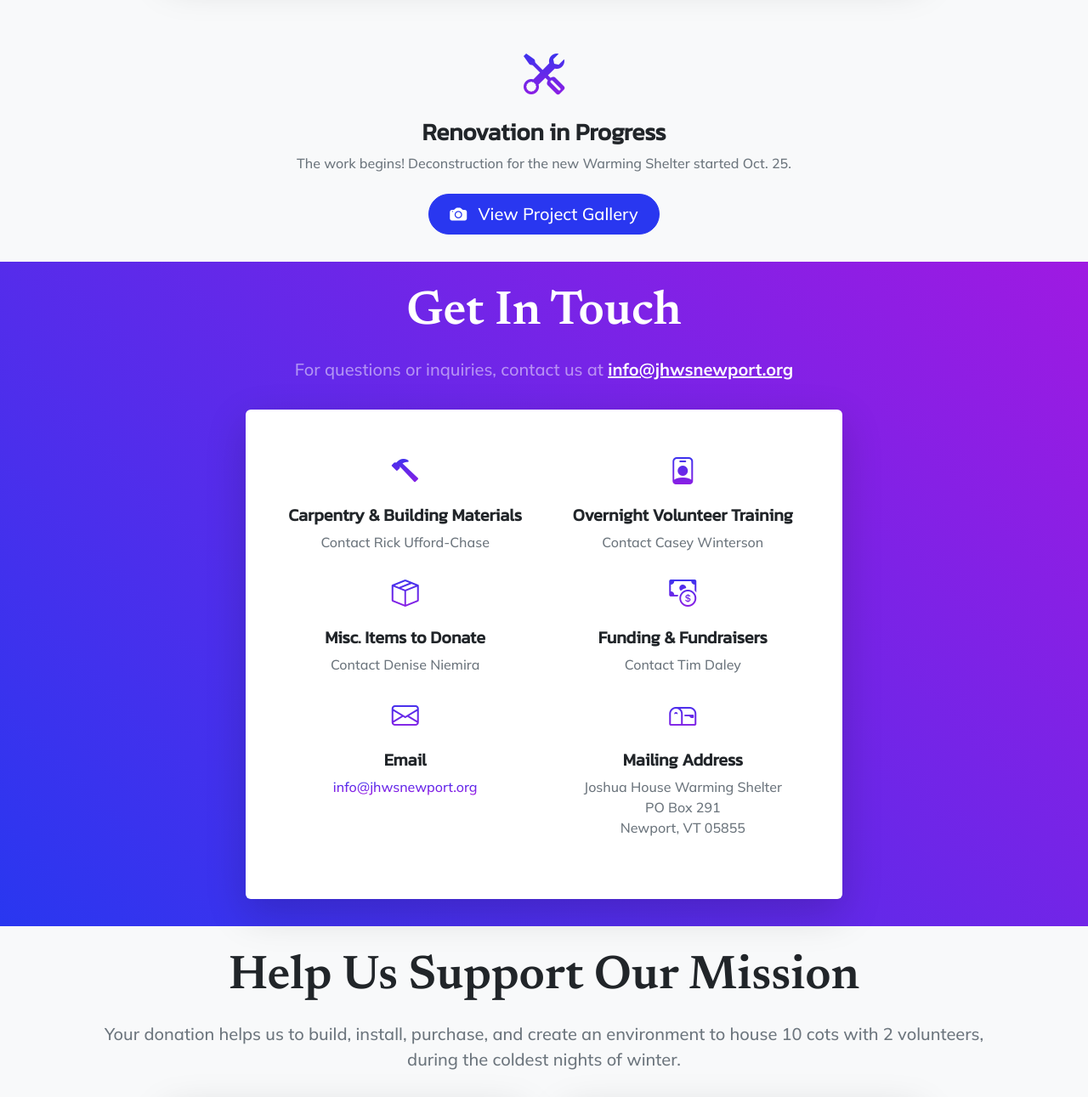
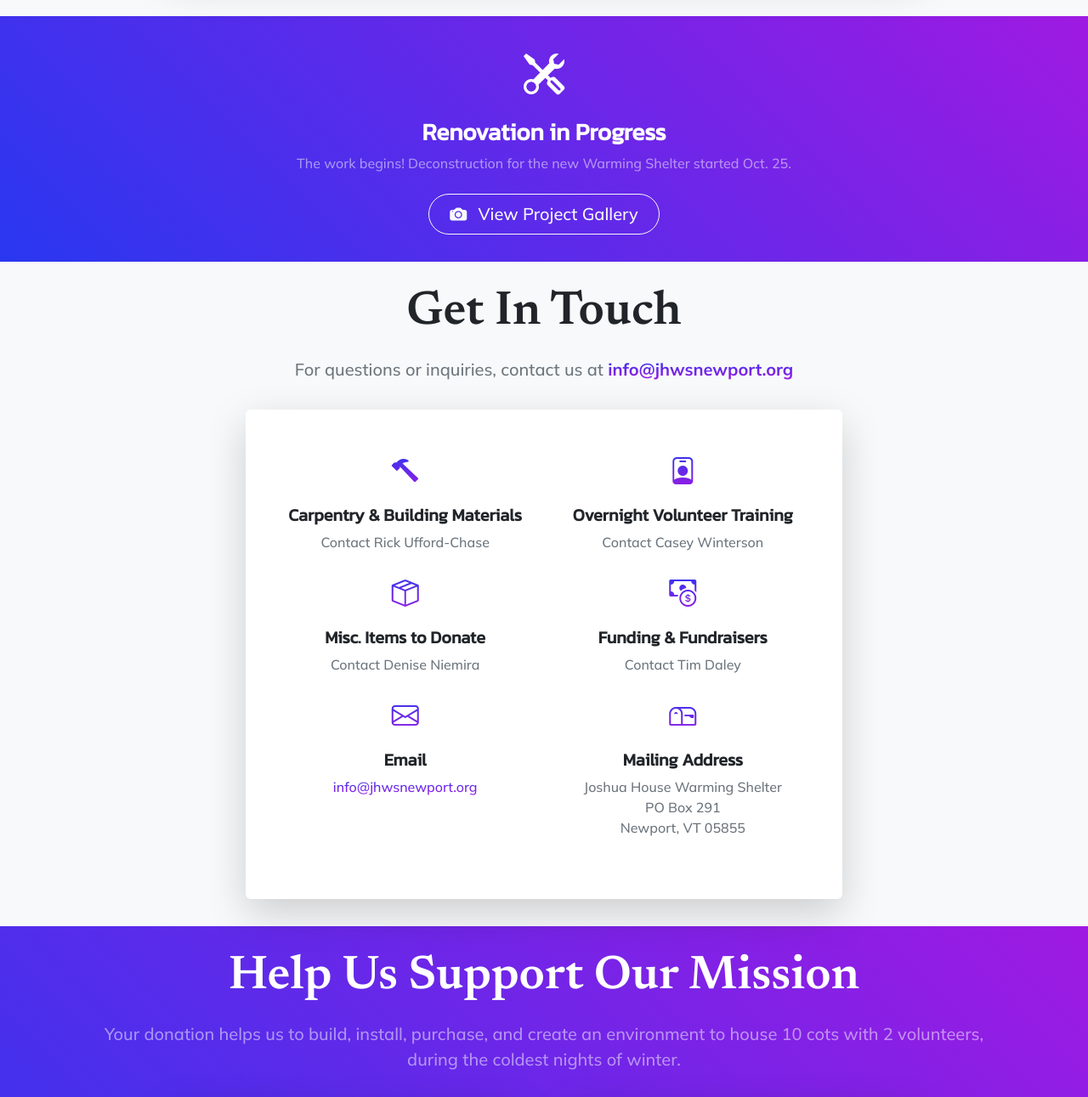
Before and after one commit to jeffn0rD/jhws-website, an Astro site: page / in a window 1280 px wide. Shown: the part 2920-4211 px from the top of the page at 85% size. Built offline with nearby package versions, Linux system fonts and the light colour scheme; Astro itself is replaced by a stand-in of ours.

Commit message:
Fix section backgrounds per user request
- Section6 (Benefit): Changed to white background with dark text
- VideoSection: Remains purple as requested
- Section3 (Renovation): Changed to purple with white text
- Section4 (Contact): Changed to white with dark text
- Section5 (Donate): Changed to purple with white text

Final pattern:
1. Header: masthead
2. Section1: PURPLE
3. Section2: WHITE
4. Section3: PURPLE
5. Section4: WHITE
6. Section5: PURPLE
7. VideoSection: PURPLE (as requested)
8. Section6: WHITE (as requested)

```diff
--- a/src/components/home/Section3.astro
+++ b/src/components/home/Section3.astro
@@ -2,22 +2,22 @@
 // Renovation Progress Section
 ---
 
-<section class="bg-light" id="renovation">
+<section class="bg-gradient-primary-to-secondary" id="renovation">
   <div class="container px-5">
     <div class="row gx-5 align-items-center">
       <div class="col-lg-12 order-lg-1 mb-5 mb-lg-0">
         <div class="container-fluid px-5">
           <div class="row gx-5">
             <div class="text-center">
-              <i class="bi-tools icon-feature text-gradient d-block mb-3" style="font-size: 3rem;"></i>
-              <h3 class="font-alt">Renovation in Progress</h3>
-              <p class="text-muted mb-0">The work begins! Deconstruction for the new Warming Shelter started Oct. 25.</p>
+              <i class="bi-tools icon-feature text-white d-block mb-3" style="font-size: 3rem;"></i>
+              <h3 class="font-alt text-white">Renovation in Progress</h3>
+              <p class="text-white-50 mb-0">The work begins! Deconstruction for the new Warming Shelter started Oct. 25.</p>
               <br/>
             </div>
           </div>
           <div class="row">
             <div class="col-12 text-center">
-              <a class="btn btn-primary btn-lg rounded-pill px-4" href="/gallery">
+              <a class="btn btn-outline-light btn-lg rounded-pill px-4" href="/gallery">
                 <i class="bi-camera-fill me-2"></i>
                 View Project Gallery
               </a>
--- a/src/components/home/Section4.astro
+++ b/src/components/home/Section4.astro
@@ -2,13 +2,13 @@
 // Contact Section - Get In Touch
 ---
 
-<section class="bg-gradient-primary-to-secondary" id="contact">
+<section class="bg-light" id="contact">
   <div class="container px-5">
     <div class="row gx-5 align-items-center justify-content-center">
       <div class="col-lg-8">
         <div class="text-center">
-          <h2 class="display-4 lh-1 mb-4 text-white">Get In Touch</h2>
-          <p class="lead fw-normal text-white-50 mb-5">For questions or inquiries, contact us at <a href="mailto:info@jhwsnewport.org" class="text-white fw-bold">info@jhwsnewport.org</a></p>
+          <h2 class="display-4 lh-1 mb-4">Get In Touch</h2>
+          <p class="lead fw-normal text-muted mb-5">For questions or inquiries, contact us at <a href="mailto:info@jhwsnewport.org" class="text-gradient fw-bold">info@jhwsnewport.org</a></p>
         </div>
         <div class="card border-0 shadow-lg">
           <div class="card-body p-5">
--- a/src/components/home/Section5.astro
+++ b/src/components/home/Section5.astro
@@ -2,11 +2,11 @@
 // Donate Section
 ---
 
-<section class="bg-light" id="donate">
+<section class="bg-gradient-primary-to-secondary" id="donate">
   <div class="container px-5">
     <div class="text-center mb-5">
-      <h2 class="display-4 lh-1 mb-4">Help Us Support Our Mission</h2>
-      <p class="lead fw-normal text-muted mb-5">
+      <h2 class="display-4 lh-1 mb-4 text-white">Help Us Support Our Mission</h2>
+      <p class="lead fw-normal text-white-50 mb-5">
         Your donation helps us to build, install, purchase,
 and create an environment to house 10 cots with 2
 volunteers, during the coldest nights of winter.
--- a/src/components/home/Section6.astro
+++ b/src/components/home/Section6.astro
@@ -2,15 +2,15 @@
 // Benefit Talent Show Section
 ---
 
-<section class="bg-gradient-primary-to-secondary" id="benefit">
+<section class="bg-light" id="benefit">
   <div class="container px-5">
     <div class="row gx-5 justify-content-center">
       <div class="col-lg-10">
         <div class="text-center mb-5">
-          <h2 class="display-4 lh-1 mb-4 text-white">The Joshua House Warming Shelter</h2>
-          <h3 class="display-6 lh-1 mb-3 text-white">Benefit Talent Show!</h3>
-          <p class="lead text-white-50 mb-2">Produced by Kelly Stuber</p>
-          <p class="lead text-white-50 mb-4">Hosted by Elia Spates</p>
+          <h2 class="display-4 lh-1 mb-4">The Joshua House Warming Shelter</h2>
+          <h3 class="display-6 lh-1 mb-3">Benefit Talent Show!</h3>
+          <p class="lead text-muted mb-2">Produced by Kelly Stuber</p>
+          <p class="lead text-muted mb-4">Hosted by Elia Spates</p>
         </div>
 
         <!-- Event Details Card -->
```
